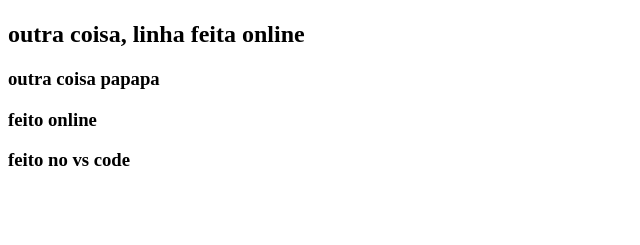
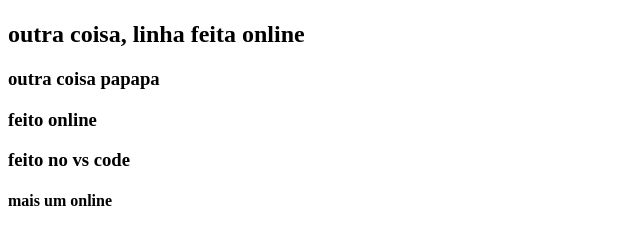
Before and after one commit to miguelzinx/calculadora1, a plain HTML site: page index.html in a window 1280 px wide. Shown: the part 59-304 px from the top of the page, without its empty margins (0-640 px from the left). Drawn offline with Linux system fonts and the light colour scheme.

Commit message:
Update index.html

```diff
--- a/index.html
+++ b/index.html
@@ -11,5 +11,7 @@
     <h3>outra coisa   papapa</h3>
     <h3>feito online</h3>
     <h3>feito no vs code</h3>
+
+    <h4>mais um online</h4>
 </body>
 </html>
```
